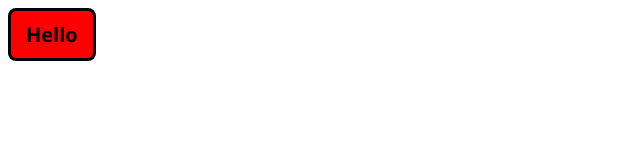
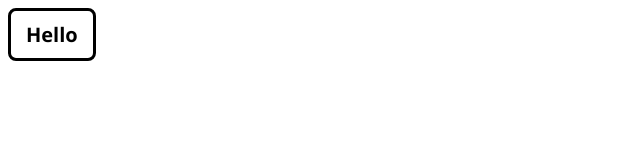
Before and after one commit to KemelbekovDaniyar/14.11.22, a plain HTML site: page index.html in a window 1280 px wide. Shown: the whole page, without its empty margins (0-640 px from the left). Drawn offline with Linux system fonts and the light colour scheme.

Commit message:
izminenie

```diff
--- a/index.html
+++ b/index.html
@@ -5,7 +5,6 @@
   </head>
   <body>
     <button class="btn">
-      <span></span>
       Hello</button>
 
   </body>
--- a/style.css
+++ b/style.css
@@ -5,7 +5,7 @@
 
 .btn {
   border: 3px solid black;
-  background-color: rgb(255, 0, 0);
+  background-color: transparent;
   padding: 10px 15px;
   border-radius: 8px;
   font-family: "Segoe UI", Tahoma, Geneva, Verdana, sans-serif;
@@ -14,7 +14,9 @@
 
   position: relative;
 }
-.btn span {
+.btn::before {
+  display: block;
+  content: " ";
   position: absolute;
   top: 0;
   left: 0;
@@ -22,13 +24,14 @@
   z-index: -1;
 
   width: 0%;
-  transition: all 300ms;
+  transition: all 500ms;
 
-  background-color: rgb(0, 89, 255);
+  background-color: rgb(0, 0, 0);
 }
 .btn:hover {
   color: white;
+  transition: all 500ms;
 }
-.btn:hover span {
+.btn:hover::before{
   width: 100%;
 }
```
